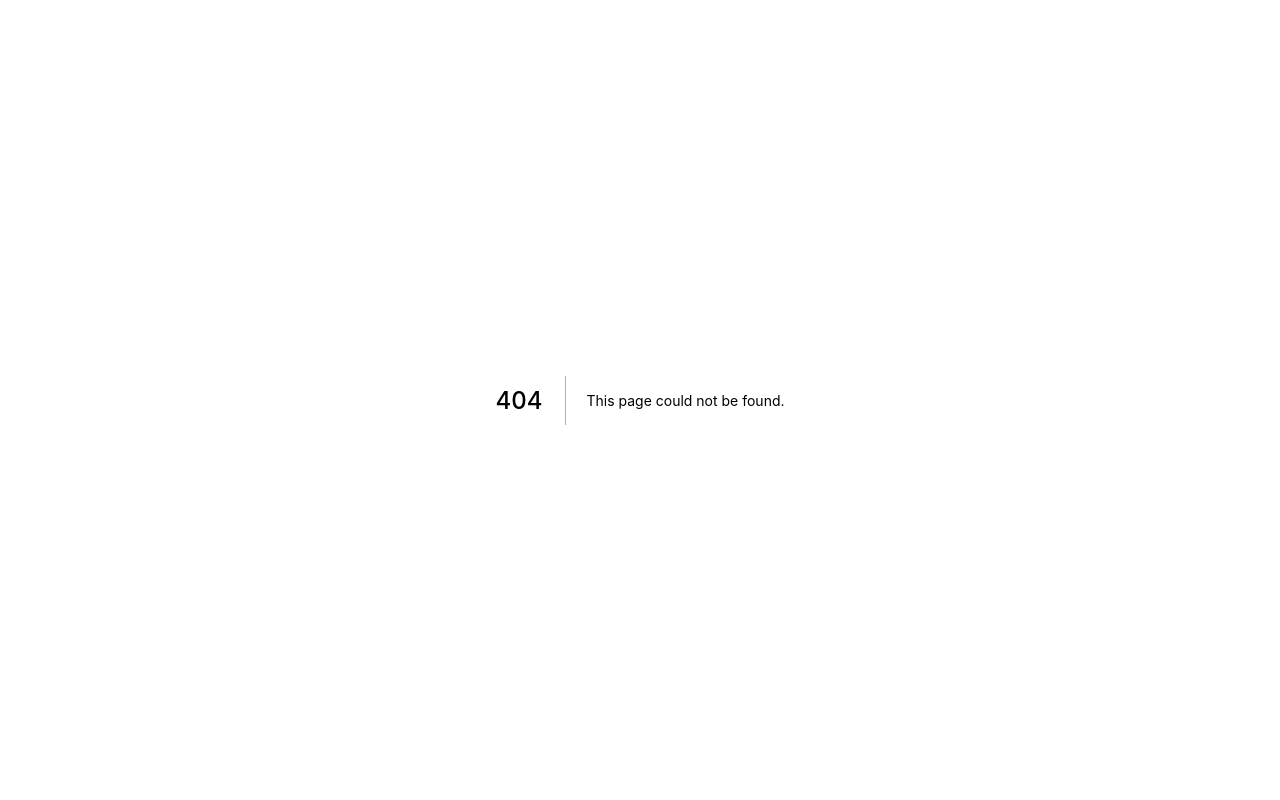
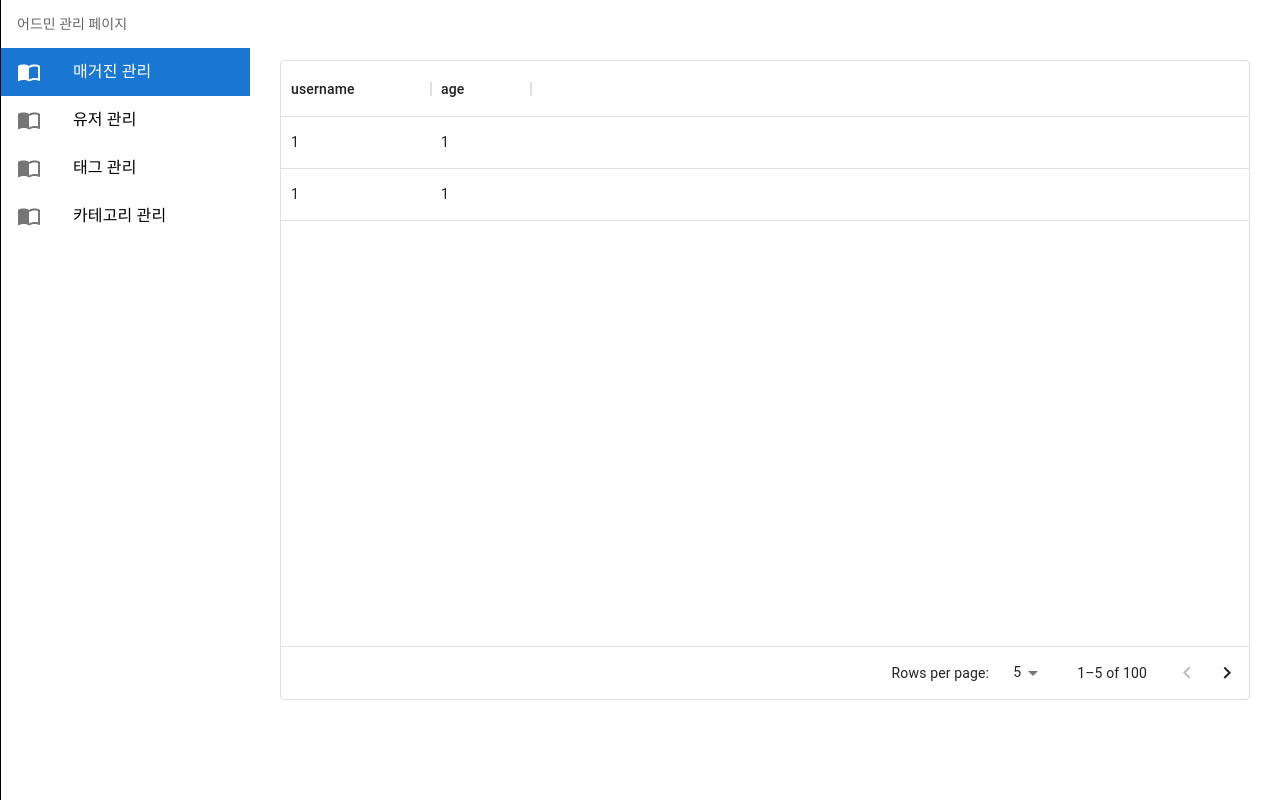
Before and after one commit to NFT-Hub/nfthub-manage-client, a Next.js app: page /manage-magazine in a window 1280 px wide. Before the commit this address had no page. Built offline with nearby package versions, Linux system fonts and the light colour scheme.

Commit message:
네비게이션 추가

```diff
--- /dev/null
+++ b/src/const/pages.ts
@@ -0,0 +1,18 @@
+export const pages = [
+    {
+        name: '매거진 관리',
+        route: '/manage-magazine',
+    },
+    {
+        name: '유저 관리',
+        route: '/manage-user',
+    },
+    {
+        name: '태그 관리',
+        route: '/manage-tag',
+    },
+    {
+        name: '카테고리 관리',
+        route: '/manage-category',
+    },
+];
--- /dev/null
+++ b/src/features/navigation/Navigation.tsx
@@ -0,0 +1,95 @@
+import {
+    Collapse,
+    List,
+    ListItemButton,
+    ListItemIcon,
+    ListItemText,
+    ListSubheader,
+} from '@mui/material';
+import ImportContactsIcon from '@mui/icons-material/ImportContacts';
+import { ReactNode } from 'react';
+import { useRouter } from 'next/router';
+import { pages } from '../../const/pages';
+import { blue } from '@mui/material/colors';
+import TopNavigation from './TopNavigation';
+
+const Navigation = ({ children }: { children: ReactNode }) => {
+    const router = useRouter();
+    const currentPath = router.asPath;
+    return (
+        <div
+            style={{
+                display: 'flex',
+            }}
+        >
+            <List
+                sx={{
+                    width: '100%',
+                    maxWidth: 250,
+                    bgcolor: 'background.paper',
+                    borderLeft: '1px solid black',
+                    height: '100vh',
+                    overflow: 'scroll',
+                }}
+                component="nav"
+                aria-labelledby="nested-list-subheader"
+                subheader={
+                    <ListSubheader component="div" id="nested-list-subheader">
+                        어드민 관리 페이지
+                    </ListSubheader>
+                }
+            >
+                {pages.map((page) => {
+                    const isActive = page.route === currentPath;
+                    return (
+                        <ListItemButton
+                            key={page.route}
+                            sx={[
+                                isActive && {
+                                    bgcolor: 'primary.main',
+                                    color: 'white',
+                                    '&:hover': {
+                                        backgroundColor: 'primary.main',
+                                    },
+                                },
+                            ]}
+                            onClick={() => {
+                                router.push(page.route);
+                            }}
+                        >
+                            <ListItemIcon
+                                sx={[
+                                    isActive && {
+                                        color: 'white',
+                                    },
+                                ]}
+                            >
+                                <ImportContactsIcon />
+                            </ListItemIcon>
+                            <ListItemText primary={page.name} />
+                        </ListItemButton>
+                    );
+                })}
+            </List>
+            <main
+                style={{
+                    width: '100%',
+                    maxHeight: '100vh',
+                    display: 'flex',
+                    flexDirection: 'column',
+                }}
+            >
+                <TopNavigation />
+                <div
+                    style={{
+                        padding: '30px',
+                    }}
+                >
+                    {children}
+                </div>
+            </main>
+        </div>
+    );
+};
+
+export default Navigation;
--- /dev/null
+++ b/src/features/navigation/TopNavigation.tsx
@@ -0,0 +1,12 @@
+import styled from '@emotion/styled';
+
+const TopNavigation = () => {
+    return <Container></Container>;
+};
+
+const Container = styled.div`
+    margin-top: 30px;
+    width: 100%;
+`;
+
+export default TopNavigation;
--- a/src/pages/_app.tsx
+++ b/src/pages/_app.tsx
@@ -1,8 +1,15 @@
 import '../../styles/globals.css';
 import type { AppProps } from 'next/app';
+import Navigation from '../features/navigation/Navigation';
 
 function MyApp({ Component, pageProps }: AppProps) {
-    return <Component {...pageProps} />;
+    return (
+        <>
+            <Navigation>
+                <Component {...pageProps} />
+            </Navigation>
+        </>
+    );
 }
 
 export default MyApp;
--- /dev/null
+++ b/src/pages/manage-category.tsx
@@ -0,0 +1,5 @@
+const ManageCategory = () => {
+    return <div></div>;
+};
+
+export default ManageCategory;
--- /dev/null
+++ b/src/pages/manage-magazine.tsx
@@ -0,0 +1,42 @@
+import { useState } from 'react';
+import { DataGrid } from '@mui/x-data-grid';
+import { Button } from '@mui/material';
+
+const ManageMagazine = () => {
+    const [rows, setRows] = useState([
+        {
+            id: 1,
+            username: 1,
+            age: 1,
+        },
+        {
+            id: 2,
+            username: 1,
+            age: 1,
+        },
+    ]);
+    const [size, setSize] = useState(5);
+    const [page, setPage] = useState(0);
+    console.log(size, page);
+    return (
+        <div style={{ height: '80vh', width: '100%' }}>
+            <DataGrid
+                page={page} // 현재 페이지
+                onPageChange={(page) => {
+                    setPage(page);
+                }} // 페이지 변화할때
+                rowCount={100} // 전체 크기
+                columns={[{ field: 'username', minWidth: 150 }, { field: 'age' }]}
+                pagination
+                rowsPerPageOptions={[5, 10, 20]}
+                pageSize={size}
+                onPageSizeChange={(size) => {
+                    setSize(size);
+                }}
+                rows={rows}
+            />
+        </div>
+    );
+};
+
+export default ManageMagazine;
--- /dev/null
+++ b/src/pages/manage-tag.tsx
@@ -0,0 +1,5 @@
+const ManageTag = () => {
+    return <div></div>;
+};
+
+export default ManageTag;
--- /dev/null
+++ b/src/pages/manage-user.tsx
@@ -0,0 +1,3 @@
+const ManageUser = () => {};
+
+export default ManageUser;
```
Also changed, not shown: styles/system.ts (added, +20 -0 lines).
